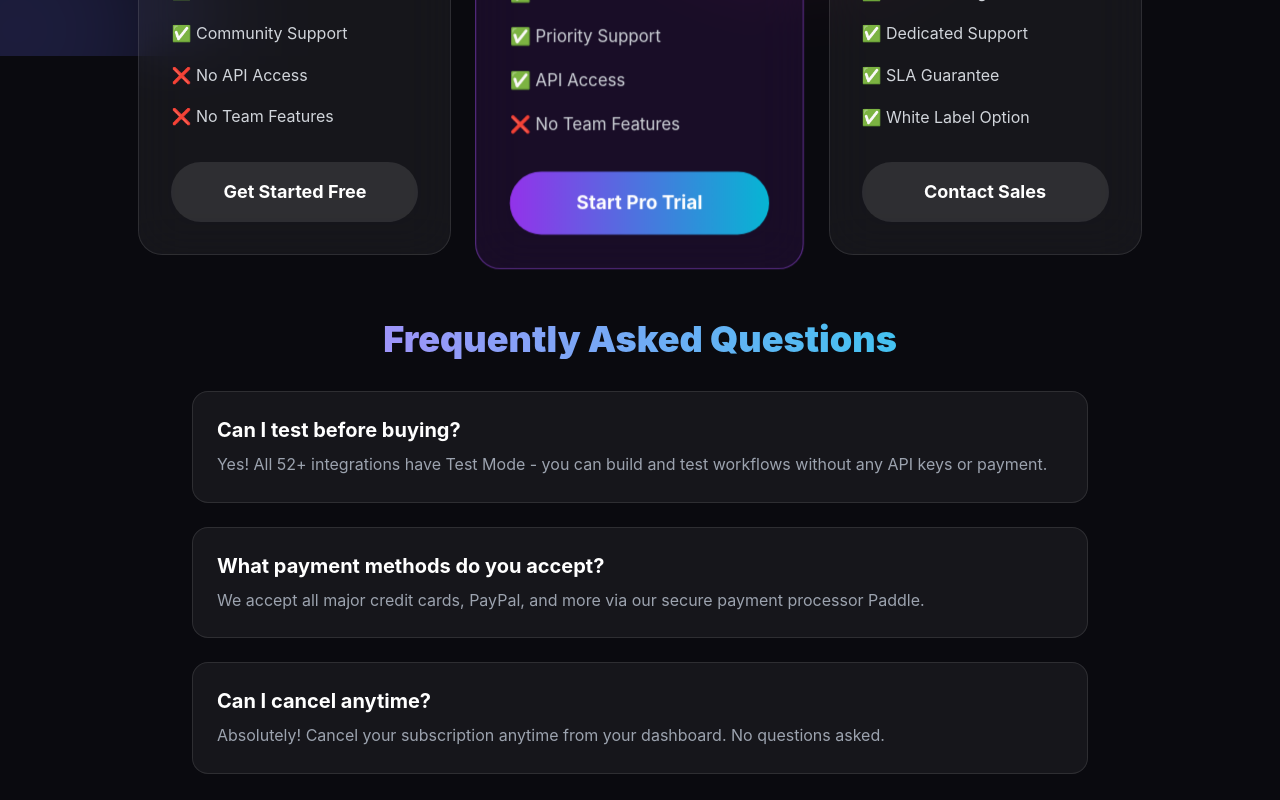
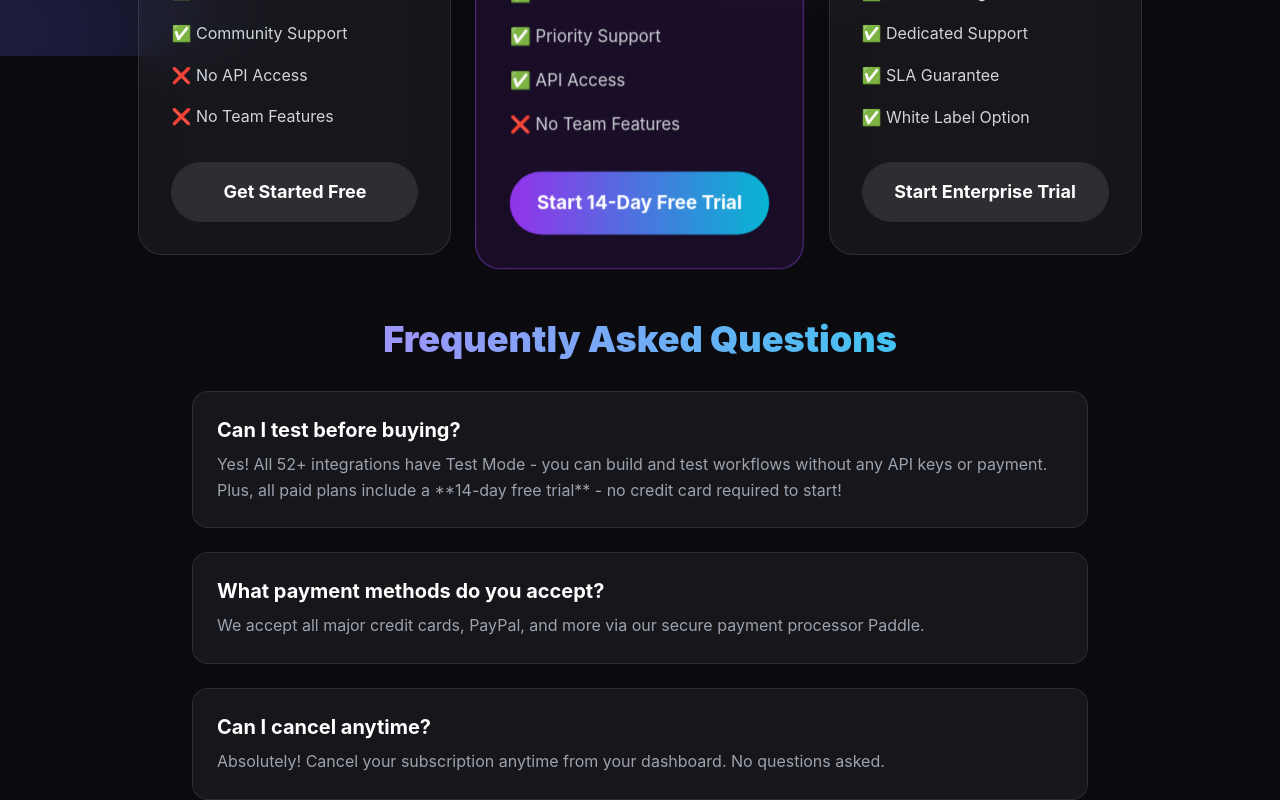
Before and after one commit to harshaldevloper/harshai, a Next.js app: page /pricing in a window 1280 px wide. Shown: the part 744-1544 px from the top of the page. Before the commit the page ends 1518 px from the top, so only its background shows below. Built offline with nearby package versions, Linux system fonts and the light colour scheme.

Commit message:
💳 Add Paddle checkout links to pricing page - 14 day trial

```diff
--- a/app/pricing/page.tsx
+++ b/app/pricing/page.tsx
@@ -36,8 +36,10 @@ export default function PricingPage() {
         '✅ API Access',
         '❌ No Team Features',
       ],
-      cta: 'Start Pro Trial',
-      href: '/sign-up?plan=pro',
+      cta: 'Start 14-Day Free Trial',
+      href: billingCycle === 'monthly'
+        ? 'https://buy.paddle.com/checkout/pro_01knpm8mzc37nzxz2tvy83pt7a'
+        : 'https://buy.paddle.com/checkout/pro_01knpmcpe5jw8r288bmrw71nk6',
       popular: true,
     },
     {
@@ -53,8 +55,8 @@ export default function PricingPage() {
         '✅ SLA Guarantee',
         '✅ White Label Option',
       ],
-      cta: 'Contact Sales',
-      href: '/contact',
+      cta: 'Start Enterprise Trial',
+      href: 'https://buy.paddle.com/checkout/pro_01knpnxnm8ky1md7xhd71m2qkw',
       popular: false,
     },
   ];
@@ -182,6 +184,7 @@ export default function PricingPage() {
                 </h3>
                 <p className="text-gray-400">
                   Yes! All 52+ integrations have Test Mode - you can build and test workflows without any API keys or payment.
+                  Plus, all paid plans include a **14-day free trial** - no credit card required to start!
                 </p>
               </div>
 
```
